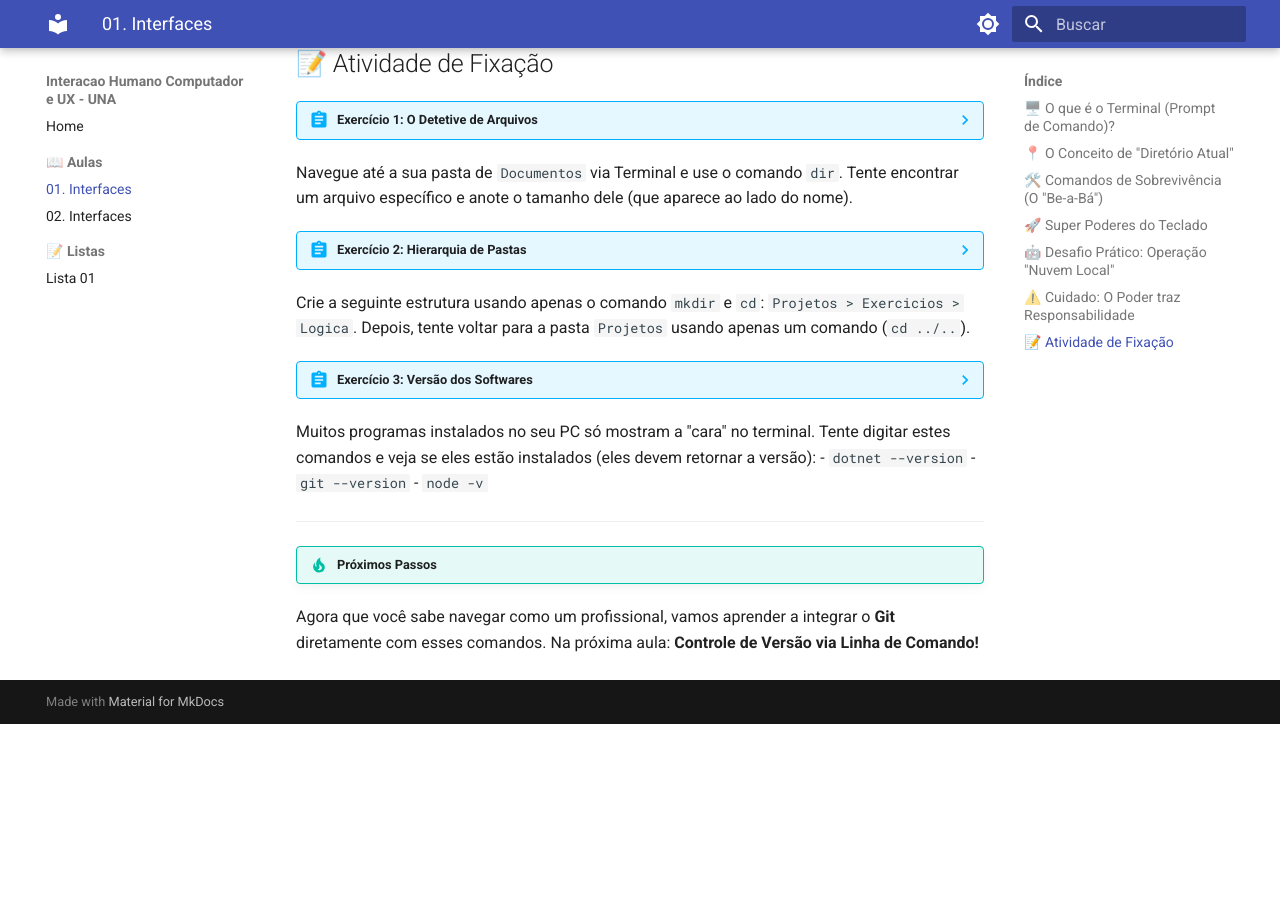
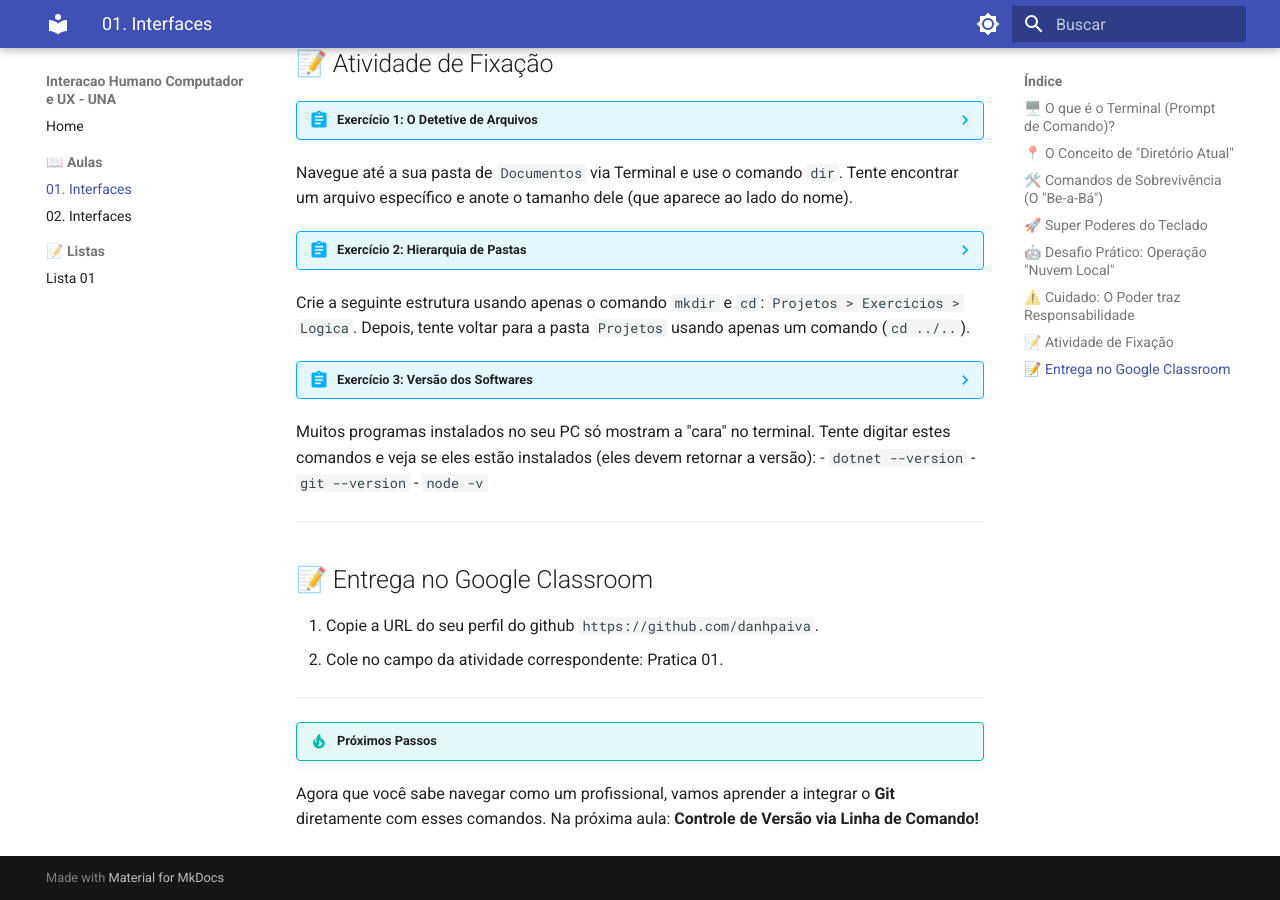
Before and after one commit to danhpaiva/una-ihcux-mkdocs-202601, an MkDocs documentation site: the page built from docs/aulas/01-interface.md, in a window 1280 px wide and 900 px high, scrolled down 2483 px. Built offline with MkDocs 1.6.1 and Material for MkDocs 9.7.7, drawn with Linux system fonts in a browser that asks for light colours; before the commit the page ends 3207 px from its top, so only the background shows below that.

Commit message:
feat: add entrega pratica 01

```diff
--- a/docs/aulas/01-interface.md
+++ b/docs/aulas/01-interface.md
@@ -89,5 +89,13 @@ Muitos programas instalados no seu PC só mostram a "cara" no terminal. Tente di
 
 ---
 
+
+## 📝 Entrega no Google Classroom
+
+1. Copie a URL do seu perfil do github `https://github.com/danhpaiva`.
+2. Cole no campo da atividade correspondente: Pratica 01.
+
+---
+
 !!! tip "Próximos Passos"
 Agora que você sabe navegar como um profissional, vamos aprender a integrar o **Git** diretamente com esses comandos. Na próxima aula: **Controle de Versão via Linha de Comando!**
```
